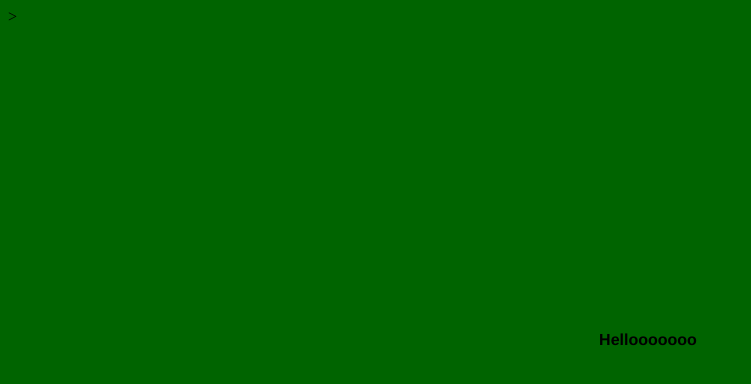
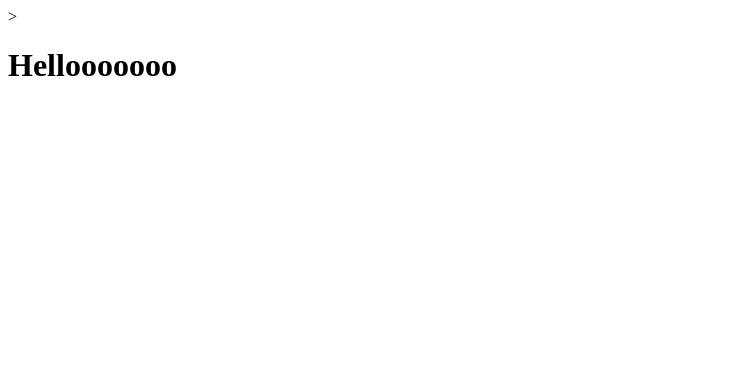
Before and after one commit to Fouohi11/seminaire, a plain HTML site: page index.html in a window 1280 px wide. Shown: the whole page, without its empty margins (0-751 px from the left). Drawn offline with Linux system fonts and the light colour scheme.

Commit message:
eliminatiion du code css

```diff
--- a/index.html
+++ b/index.html
@@ -4,20 +4,6 @@
         <title></title>>
         <meta charset="utf-8">
     </head>
-    <style type="text/css">
-    body{
-        background-color: darkgreen;
-        color: black;
-     }
-    h1{
-        position: absolute;
-        top: 40%;
-        width: 100%;
-        font-family: Helvetica;
-        font-size: 100%;
-        text-align: center;
-    }
-    </style>
     <body>
         <h1>Hellooooooo</h1>
 
```
